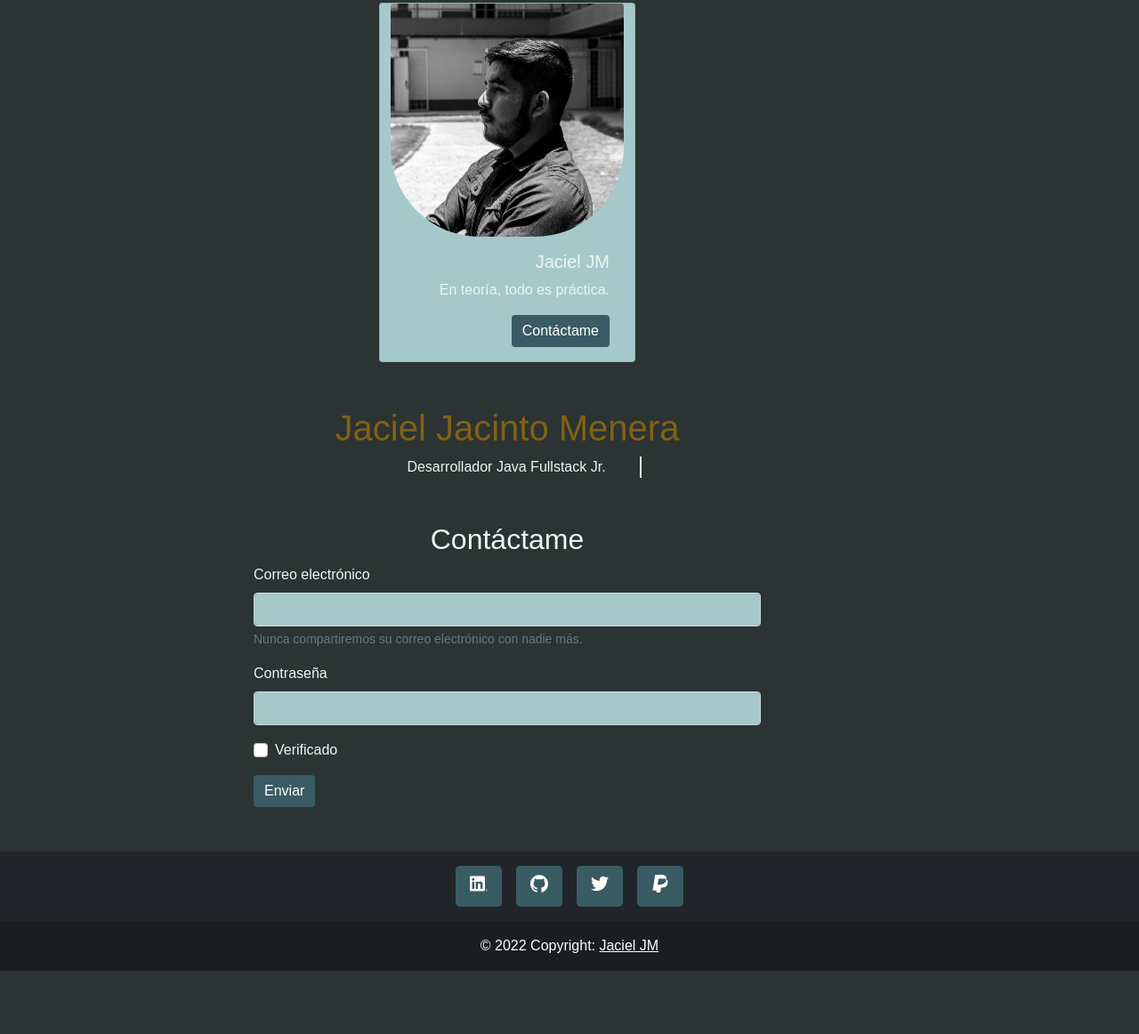
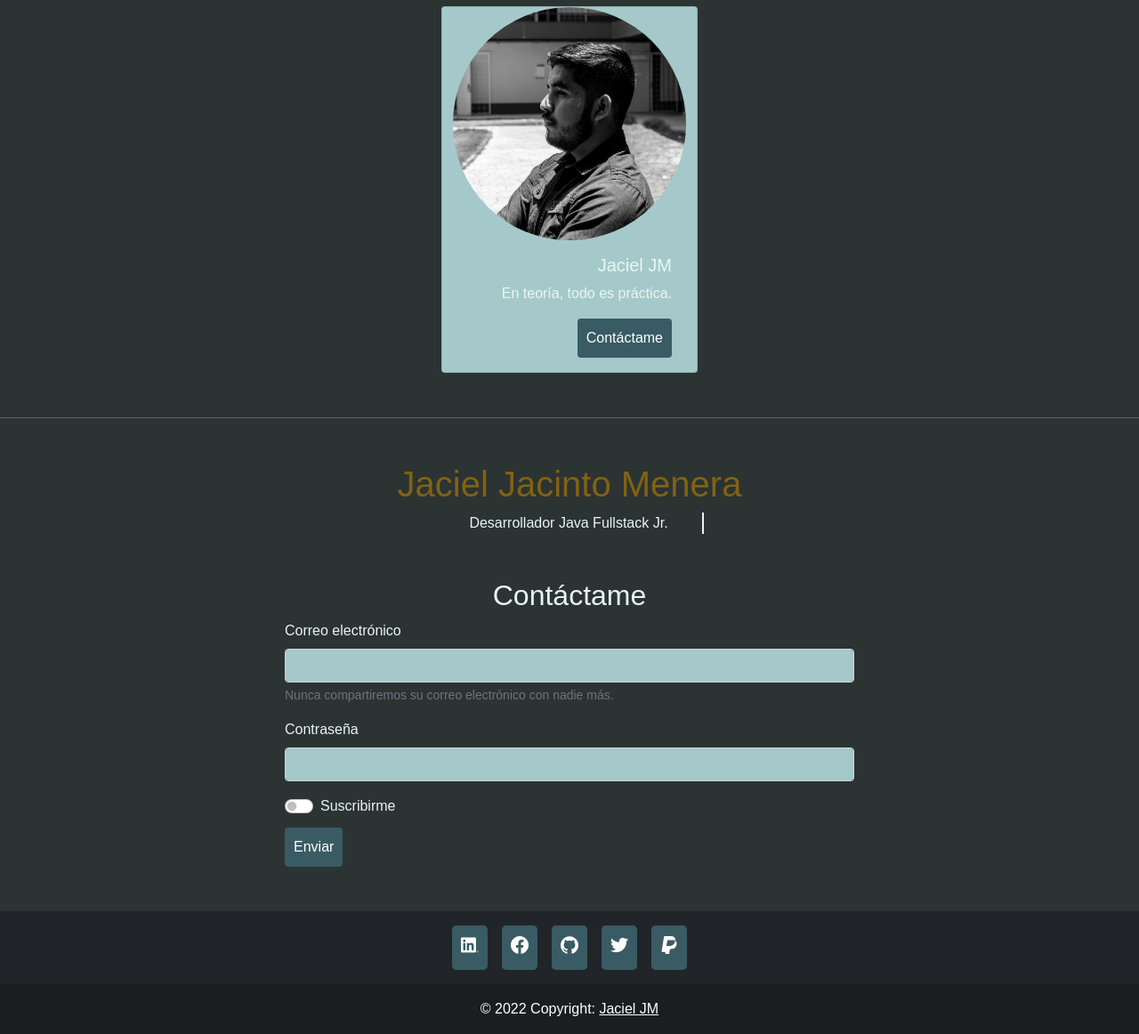
Before and after one commit to JacielJM/Portfolio, a plain HTML site: page portfolio.html in a window 1280 px wide. Shown: the part 103-1265 px from the top of the page at 89% size. Before the commit the page ends 1194 px from the top, so only its background shows below. Drawn offline with nearby package versions, Linux system fonts and the light colour scheme.

Commit message:
actualizados

```diff
--- a/js/main.js
+++ b/js/main.js
@@ -0,0 +1 @@
+alert("Bienvenido a mi portfolio");
--- a/portfolio.html
+++ b/portfolio.html
@@ -73,7 +73,7 @@
 						<img
 							src="/public/images/jaciel-github.jpg"
 							class="card-img-top"
-							alt="profile-picturr"
+							alt="profile-picture"
 						/>
 						<div class="card-body">
 							<h5 class="card-title">Jaciel JM</h5>
@@ -83,7 +83,7 @@
 					</div>
 				</div>
 			</div>
-
+			<hr class="my-5" />
 			<!-- titulo -->
 			<div class="container">
 				<div class="row justify-content-center">
@@ -135,14 +135,15 @@
 						</div>
 
 						<div class="col-6 mx-auto">
-							<div class="mb-3 form-check">
+							<div class="form-check form-switch">
 								<input
+									class="form-check-input"
 									type="checkbox"
-									class="form-check-input"
-									id="exampleCheck1"
+									role="switch"
+									id="flexSwitchCheckDefault"
 								/>
-								<label class="form-check-label" for="exampleCheck1"
-									>Verificado</label
+								<label class="form-check-label" for="flexSwitchCheckDefault"
+									>Suscribirme</label
 								>
 							</div>
 							<button type="submit" class="btn btn-primary">Enviar</button>
@@ -154,31 +155,41 @@
 			<!-- footer -->
 			<footer class="text-center text-lg-start bg-dark">
 				<div class="container-fluid d-flex justify-content-center py-3">
-					<a href="http://www.linkedin.com/in/jacieljm" target="_blank" >
-						<button
-						type="button"
+					<a
 						class="btn btn-primary btn-lg btn-floating mx-2"
-					>
-						<i class="fi fi-brands-linkedin"></i>
-					</button></a>
-					<button
-						type="button"
+						href="http://www.linkedin.com/in/jacieljm"
+						role="button"
+						target="_blank"
+						><i class="fi fi-brands-linkedin"></i
+					></a>
+					<a
 						class="btn btn-primary btn-lg btn-floating mx-2"
-					>
-						<i class="fi fi-brands-github"></i>
-					</button>
-					<button
-						type="button"
+						href="https://www.facebook.com/JachyPanaboy"
+						role="button"
+						target="_blank"
+						><i class="fi fi-brands-facebook"></i
+					></a>
+					<a
 						class="btn btn-primary btn-lg btn-floating mx-2"
-					>
-						<i class="fi fi-brands-twitter"></i>
-					</button>
-					<button
-						type="button"
+						href="https://www.github.com/jacieljm"
+						role="button"
+						target="_blank"
+						><i class="fi fi-brands-github"></i
+					></a>
+					<a
 						class="btn btn-primary btn-lg btn-floating mx-2"
-					>
-						<i class="fi fi-brands-paypal"></i>
-					</button>
+						href="https://www.twitter.com/jaciel_jm"
+						role="button"
+						target="_blank"
+						><i class="fi fi-brands-twitter"></i
+					></a>
+					<a
+						class="btn btn-primary btn-lg btn-floating mx-2"
+						href="https://www.paypal.com/paypalme/JacielMenera"
+						role="button"
+						target="_blank"
+						><i class="fi fi-brands-paypal"></i
+					></a>
 				</div>
 
 				<!-- Copyright -->
@@ -201,5 +212,6 @@
 			integrity="sha384-ka7Sk0Gln4gmtz2MlQnikT1wXgYsOg+OMhuP+IlRH9sENBO0LRn5q+8nbTov4+1p"
 			crossorigin="anonymous"
 		></script>
+		<script src="/js/main.js"></script>
 	</body>
 </html>
--- a/styles/portfolio.css
+++ b/styles/portfolio.css
@@ -1,4 +1,4 @@
-*{
+* {
 	margin: 0;
 	padding: 0;
 	box-sizing: border-box;
@@ -27,36 +27,63 @@
 .container {
 	margin: 50px 0;
 	padding: 0;
+	justify-content: center;
+	min-width: 100%;
 }
 
 .container-fluid {
 	padding: 0;
 }
 
-.navbar, .btn-primary {
-    background-color: #395B64;
+.navbar,
+.btn-primary {
+	background-color: #395b64;
 	border: none;
+    padding: 10px
+}
+
+.navbar-dark .navbar-brand {
+    color: goldenrod
 }
 
 .btn-primary:hover {
-     background-color: #ECB365;
+	background-color: #ecb365;
+    transform: scale(1.1);
 }
 
- .card, .form-control {
-    background-color: #A5C9CA;
+.btn-primary:focus {
+	background-color: #395b64;
+    transform: scale(1.2);
 }
 
+.card,
+.form-control {
+	background-color: #a5c9ca;
+}
+
+.form-control:hover {
+    transform: scale(1.01);
+}
+
+.form-switch {
+    padding-bottom: 10px;
+}
+
+.form-check-input:checked {
+    background-color:#ecb365;
+    border-color: goldenrod;
+}
 
 body {
-    font-family: 'JetBrains Mono', sans-serif;
-    background-color: #2C3333;
-    color: #E7F6F2;
+	font-family: "JetBrains Mono", sans-serif;
+	background-color: #2c3333;
+	color: #e7f6f2;
 }
 
-h1, .navbar-brand {
+h1 {
 	color: #816213;
 }
 
-img {
-    border-radius: 100px;
+.card-img-top {
+	border-radius: 100%;
 }
```
Lines whose indentation alone changed are shown as unchanged.
